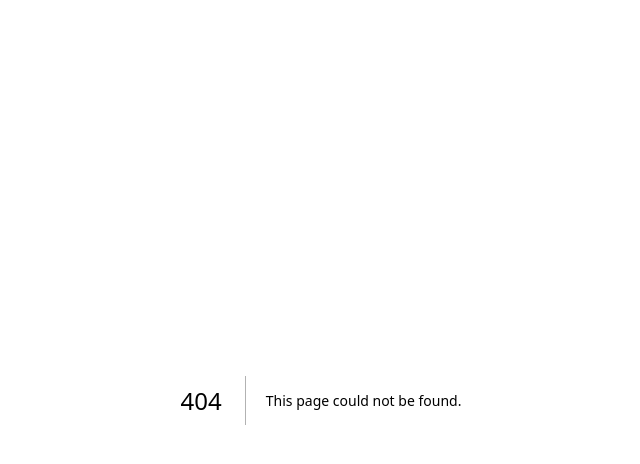
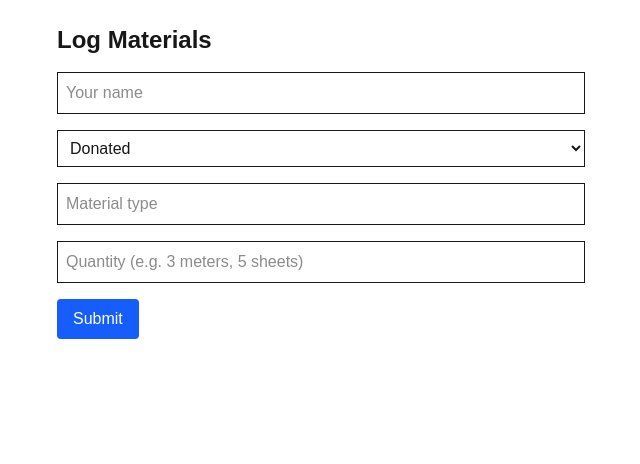
Before and after one commit to ckrenteras/materials-circulation, a Next.js app: page /log in a window 1280 px wide. Before the commit this address had no page. Shown: the top 464 px of the page, without its empty margins (319-959 px from the left). Built offline with nearby package versions, Linux system fonts and the light colour scheme.

Commit message:
changedf welcome message

```diff
--- a/package.json
+++ b/package.json
@@ -9,13 +9,15 @@
     "lint": "next lint"
   },
   "dependencies": {
+    "mongodb": "^6.15.0",
     "next": "15.3.1",
     "react": "^19.0.0",
     "react-dom": "^19.0.0"
   },
   "devDependencies": {
     "@eslint/eslintrc": "^3",
-    "@tailwindcss/postcss": "^4",
+    "@tailwindcss/postcss": "^4.1.4",
+    "@types/mongodb": "^4.0.6",
     "@types/node": "^20",
     "@types/react": "^19",
     "@types/react-dom": "^19",
--- a/postcss.config.js
+++ b/postcss.config.js
@@ -1,6 +1,6 @@
 module.exports = {
   plugins: {
-    tailwindcss: {},
+    '@tailwindcss/postcss': {},
     autoprefixer: {},
   },
-}
+};
--- /dev/null
+++ b/src/lib/mongodb.ts
@@ -0,0 +1,24 @@
+import { MongoClient } from 'mongodb';
+
+const uri = process.env.MONGODB_URI;
+const options = {};
+
+if (!uri) {
+  throw new Error('Please add your Mongo URI to .env.local');
+}
+
+let client: MongoClient;
+let clientPromise: Promise<MongoClient>;
+
+if (process.env.NODE_ENV === 'development') {
+  if (!(global as any)._mongoClientPromise) {
+    client = new MongoClient(uri, options);
+    (global as any)._mongoClientPromise = client.connect();
+  }
+  clientPromise = (global as any)._mongoClientPromise;
+} else {
+  client = new MongoClient(uri, options);
+  clientPromise = client.connect();
+}
+
+export default clientPromise;
--- /dev/null
+++ b/src/pages/about.tsx
@@ -0,0 +1,12 @@
+export default function AboutPage() {
+  return (
+    <div className="max-w-3xl mx-auto p-6">
+      <h1 className="text-3xl font-bold mb-4">About Materials Circulation</h1>
+      <p className="text-lg leading-relaxed">
+        The Materials Circulation Station is part of our design studio’s mission to reduce waste
+        and make resources accessible to all. By logging materials you donate or check out,
+        you help us track usage, reduce duplication, and promote sustainability in the workshop.
+      </p>
+    </div>
+  );
+}
--- a/src/pages/index.tsx
+++ b/src/pages/index.tsx
@@ -1,115 +1,18 @@
-import Image from "next/image";
-import { Geist, Geist_Mono } from "next/font/google";
-
-const geistSans = Geist({
-  variable: "--font-geist-sans",
-  subsets: ["latin"],
-});
-
-const geistMono = Geist_Mono({
-  variable: "--font-geist-mono",
-  subsets: ["latin"],
-});
+import Link from 'next/link';
 
 export default function Home() {
   return (
-    <div
-      className={`${geistSans.className} ${geistMono.className} grid grid-rows-[20px_1fr_20px] items-center justify-items-center min-h-screen p-8 pb-20 gap-16 sm:p-20 font-[family-name:var(--font-geist-sans)]`}
-    >
-      <main className="flex flex-col gap-[32px] row-start-2 items-center sm:items-start">
-        <Image
-          className="dark:invert"
-          src="/next.svg"
-          alt="Next.js logo"
-          width={180}
-          height={38}
-          priority
-        />
-        <ol className="list-inside list-decimal text-sm/6 text-center sm:text-left font-[family-name:var(--font-geist-mono)]">
-          <li className="mb-2 tracking-[-.01em]">
-            Get started by editing{" "}
-            <code className="bg-black/[.05] dark:bg-white/[.06] px-1 py-0.5 rounded font-[family-name:var(--font-geist-mono)] font-semibold">
-              src/pages/index.tsx
-            </code>
-            .
-          </li>
-          <li className="tracking-[-.01em]">
-            Save and see your changes instantly.
-          </li>
-        </ol>
-        <div className="flex gap-4 items-center flex-col sm:flex-row">
-          <a
-            className="rounded-full border border-solid border-transparent transition-colors flex items-center justify-center bg-foreground text-background gap-2 hover:bg-[#383838] dark:hover:bg-[#ccc] font-medium text-sm sm:text-base h-10 sm:h-12 px-4 sm:px-5 sm:w-auto"
-            href="https://vercel.com/new?utm_source=create-next-app&utm_medium=default-template-tw&utm_campaign=create-next-app"
-            target="_blank"
-            rel="noopener noreferrer"
-          >
-            <Image
-              className="dark:invert"
-              src="/vercel.svg"
-              alt="Vercel logomark"
-              width={20}
-              height={20}
-            />
-            Deploy now
-          </a>
-          <a
-            className="rounded-full border border-solid border-black/[.08] dark:border-white/[.145] transition-colors flex items-center justify-center hover:bg-[#f2f2f2] dark:hover:bg-[#1a1a1a] hover:border-transparent font-medium text-sm sm:text-base h-10 sm:h-12 px-4 sm:px-5 w-full sm:w-auto md:w-[158px]"
-            href="https://nextjs.org/docs?utm_source=create-next-app&utm_medium=default-template-tw&utm_campaign=create-next-app"
-            target="_blank"
-            rel="noopener noreferrer"
-          >
-            Read our docs
-          </a>
-        </div>
-      </main>
-      <footer className="row-start-3 flex gap-[24px] flex-wrap items-center justify-center">
-        <a
-          className="flex items-center gap-2 hover:underline hover:underline-offset-4"
-          href="https://nextjs.org/learn?utm_source=create-next-app&utm_medium=default-template-tw&utm_campaign=create-next-app"
-          target="_blank"
-          rel="noopener noreferrer"
-        >
-          <Image
-            aria-hidden
-            src="/file.svg"
-            alt="File icon"
-            width={16}
-            height={16}
-          />
-          Learn
-        </a>
-        <a
-          className="flex items-center gap-2 hover:underline hover:underline-offset-4"
-          href="https://vercel.com/templates?framework=next.js&utm_source=create-next-app&utm_medium=default-template-tw&utm_campaign=create-next-app"
-          target="_blank"
-          rel="noopener noreferrer"
-        >
-          <Image
-            aria-hidden
-            src="/window.svg"
-            alt="Window icon"
-            width={16}
-            height={16}
-          />
-          Examples
-        </a>
-        <a
-          className="flex items-center gap-2 hover:underline hover:underline-offset-4"
-          href="https://nextjs.org?utm_source=create-next-app&utm_medium=default-template-tw&utm_campaign=create-next-app"
-          target="_blank"
-          rel="noopener noreferrer"
-        >
-          <Image
-            aria-hidden
-            src="/globe.svg"
-            alt="Globe icon"
-            width={16}
-            height={16}
-          />
-          Go to nextjs.org →
-        </a>
-      </footer>
-    </div>
+    <main className="min-h-screen flex flex-col items-center justify-center p-8">
+      <h1 className="text-4xl font-bold mb-6">Welcome to the Materials Circulation</h1>
+      <p className="text-lg mb-10">Track and share your design studio materials here.</p>
+      <div className="flex gap-4">
+        <Link href="/log" className="bg-blue-600 text-white px-4 py-2 rounded hover:bg-blue-700">
+          Log Materials
+        </Link>
+        <Link href="/about" className="bg-gray-200 px-4 py-2 rounded hover:bg-gray-300">
+          About
+        </Link>
+      </div>
+    </main>
   );
 }
--- /dev/null
+++ b/src/pages/log.tsx
@@ -0,0 +1,81 @@
+import { useState } from 'react';
+
+export default function LogPage() {
+  const [form, setForm] = useState({
+    name: '',
+    action: 'donated',
+    material: '',
+    quantity: '',
+  });
+
+  const [submitted, setSubmitted] = useState(false);
+
+  const handleChange = (e: React.ChangeEvent<HTMLInputElement | HTMLSelectElement>) => {
+    setForm({ ...form, [e.target.name]: e.target.value });
+  };
+
+  const handleSubmit = async (e: React.FormEvent) => {
+    e.preventDefault();
+    const res = await fetch('/api/log', {
+      method: 'POST',
+      headers: { 'Content-Type': 'application/json' },
+      body: JSON.stringify(form),
+    });
+
+    if (res.ok) {
+      setSubmitted(true);
+      setForm({ name: '', action: 'donated', material: '', quantity: '' });
+    }
+  };
+
+  return (
+    <div className="max-w-xl mx-auto p-6">
+      <h1 className="text-2xl font-bold mb-4">Log Materials</h1>
+      {submitted && <p className="text-green-600 mb-4">Thank you! Your entry was recorded.</p>}
+      <form onSubmit={handleSubmit} className="space-y-4">
+        <input
+          type="text"
+          name="name"
+          placeholder="Your name"
+          value={form.name}
+          onChange={handleChange}
+          required
+          className="w-full border p-2"
+        />
+        <select
+          name="action"
+          value={form.action}
+          onChange={handleChange}
+          className="w-full border p-2"
+        >
+          <option value="donated">Donated</option>
+          <option value="checked-out">Checked Out</option>
+        </select>
+        <input
+          type="text"
+          name="material"
+          placeholder="Material type"
+          value={form.material}
+          onChange={handleChange}
+          required
+          className="w-full border p-2"
+        />
+        <input
+          type="text"
+          name="quantity"
+          placeholder="Quantity (e.g. 3 meters, 5 sheets)"
+          value={form.quantity}
+          onChange={handleChange}
+          required
+          className="w-full border p-2"
+        />
+        <button
+          type="submit"
+          className="bg-blue-600 text-white px-4 py-2 rounded hover:bg-blue-700"
+        >
+          Submit
+        </button>
+      </form>
+    </div>
+  );
+}
```
Also changed, not shown: 1 other file (tests, documents, lock files or other folders).
